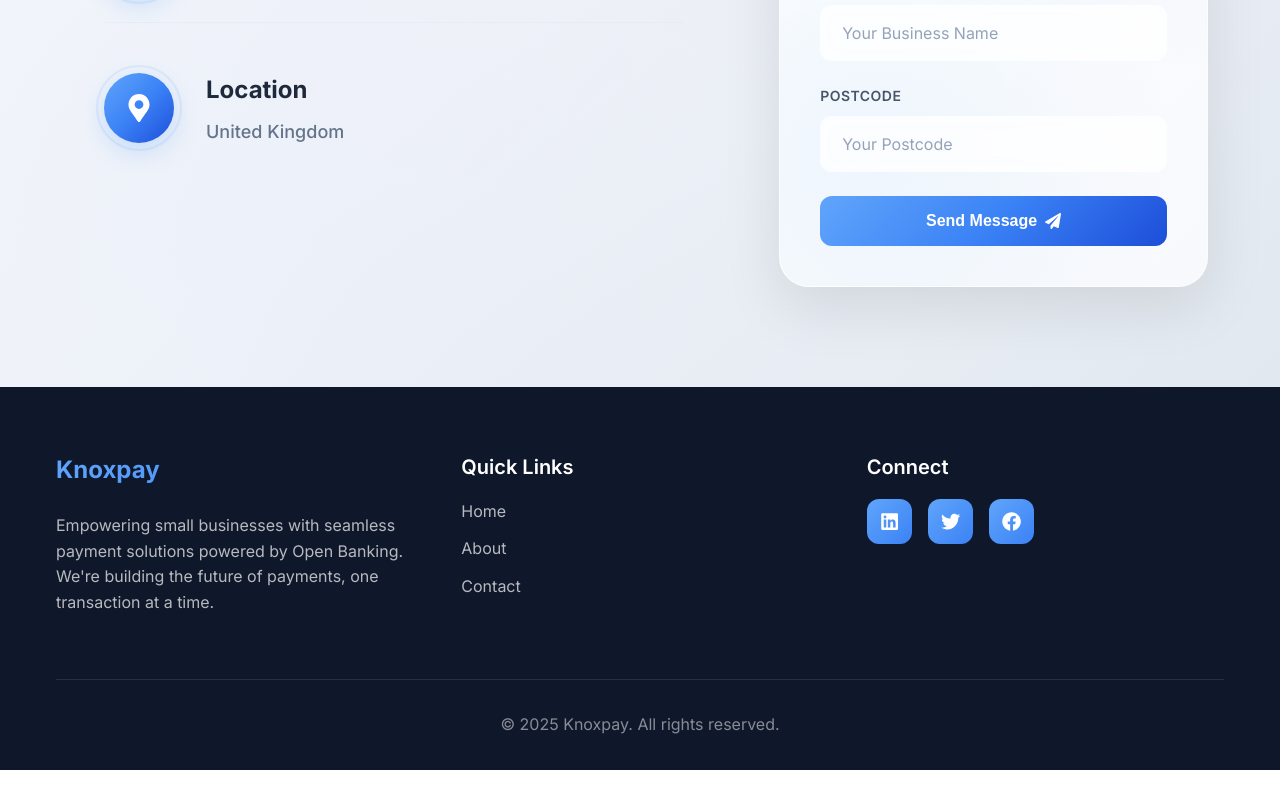
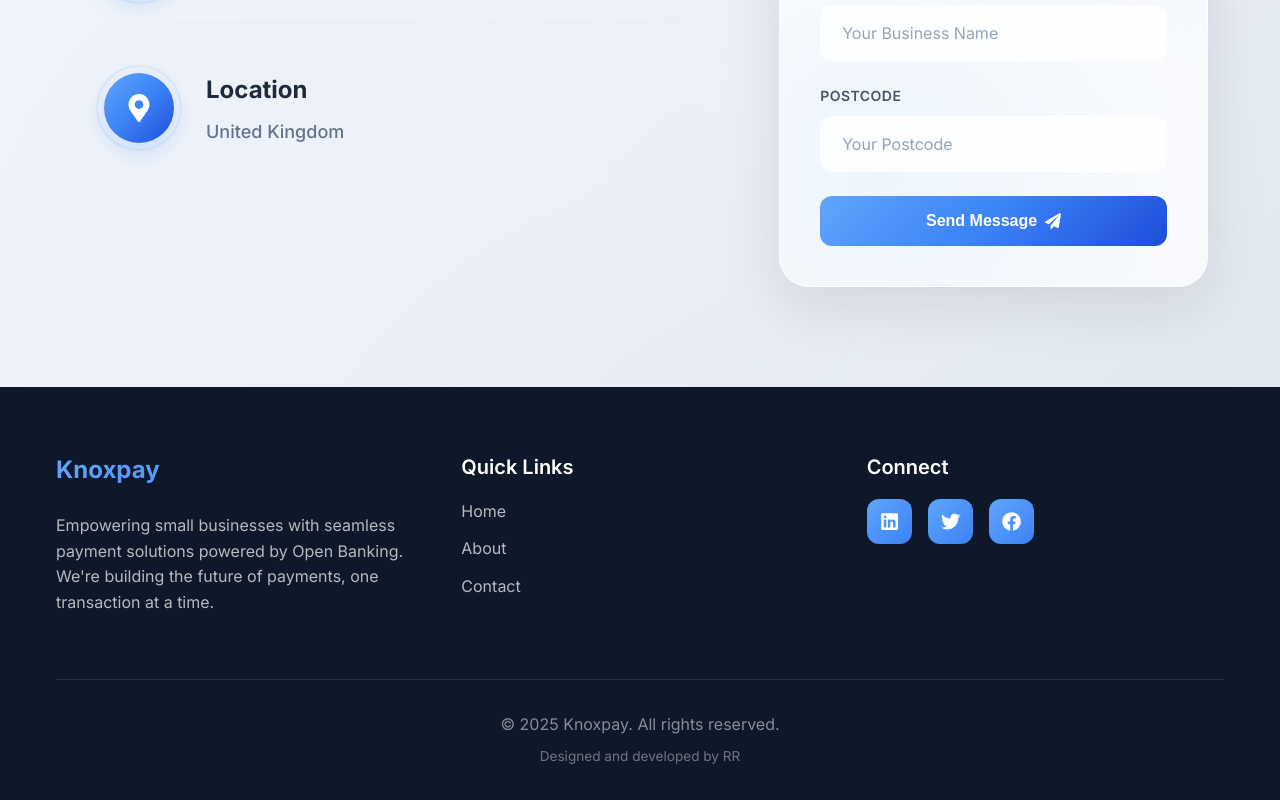
Before and after one commit to Raagsss/KnoxPay, a React (Create React App) app: page / in a window 1280 px wide. Shown: the part 6359-7159 px from the top of the page. Before the commit the page ends 7129 px from the top, so only its background shows below. Built offline with nearby package versions, Linux system fonts and the light colour scheme.

Commit message:
Add designer credit 'Designed and developed by RR' to footer

```diff
--- a/src/components/Footer.js
+++ b/src/components/Footer.js
@@ -101,6 +101,12 @@
 const Copyright = styled.p`
   color: rgba(255, 255, 255, 0.5);
   margin: 0;
+`;
+
+const DesignerCredit = styled.p`
+  color: rgba(255, 255, 255, 0.4);
+  margin: 0.5rem 0 0 0;
+  font-size: 0.85rem;
 `;
 
 const ScrollToTop = styled(motion.button)`
@@ -212,6 +218,7 @@
 
         <FooterBottom>
           <Copyright>&copy; 2025 Knoxpay. All rights reserved.</Copyright>
+          <DesignerCredit>Designed and developed by RR</DesignerCredit>
         </FooterBottom>
       </Container>
 
```
